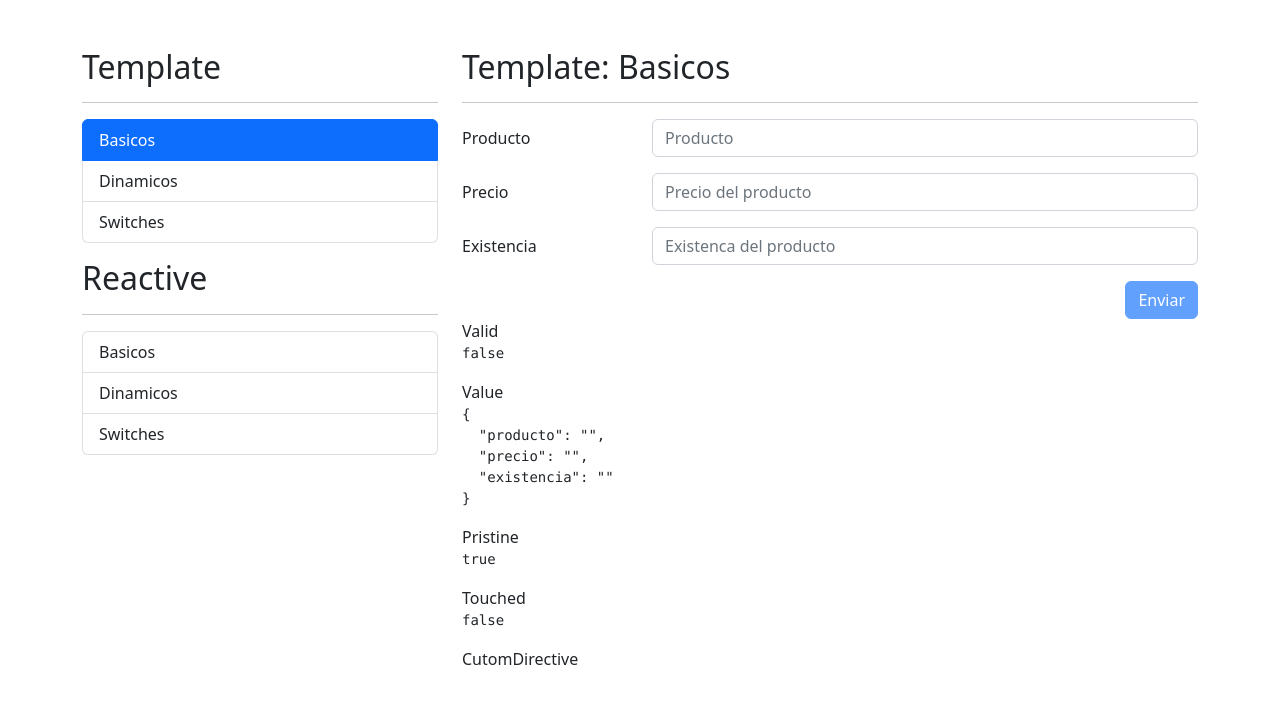
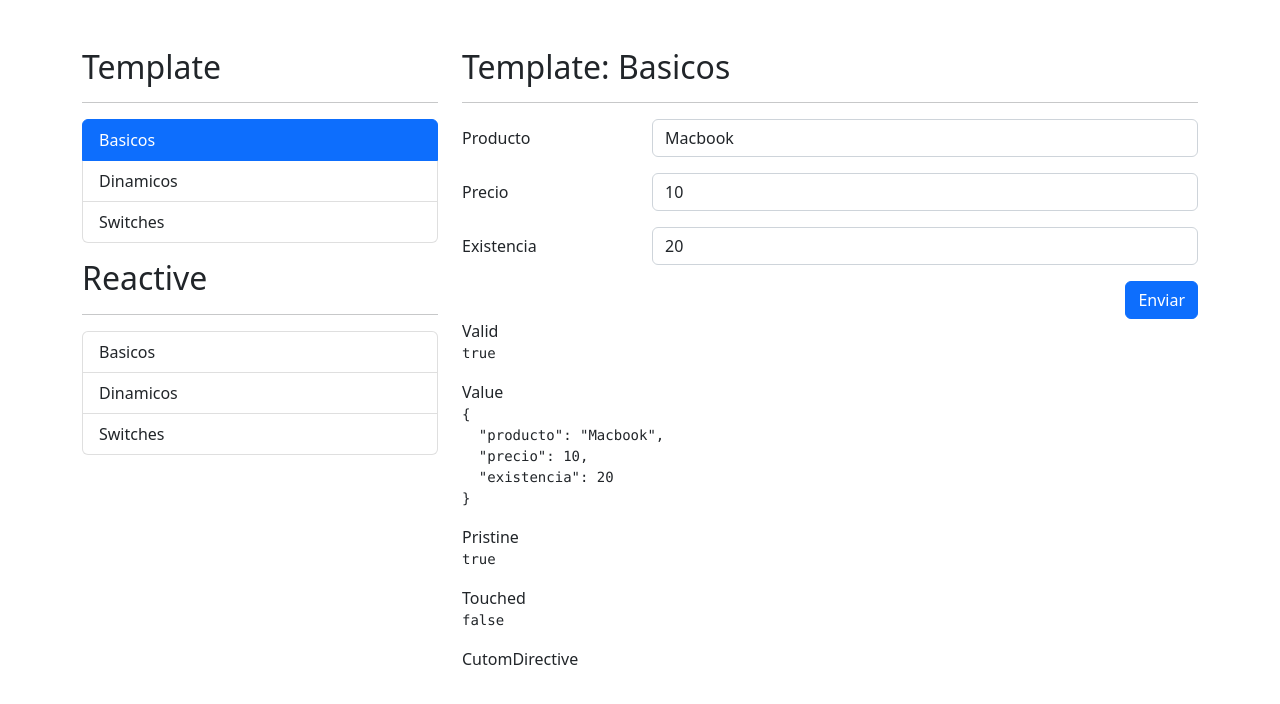
Before and after one commit to vargas0912/formulariosApp, an Angular app: page /template/basicos in a window 1280 px wide. Shown: the top 704 px of the page. Built offline with nearby package versions, Linux system fonts and the light colour scheme.

Commit message:
Add clear form

```diff
--- a/src/app/template/basicos/basicos.component.html
+++ b/src/app/template/basicos/basicos.component.html
@@ -11,7 +11,7 @@
           <input type="text"
             class="form-control"
             placeholder="Producto"
-            ngModel
+            [ngModel]="initForm.producto"
             name="producto"
             autocomplete="off"
             required
@@ -31,7 +31,7 @@
           <input type="number"
             class="form-control"
             placeholder="Precio del producto"
-            ngModel
+            [ngModel]="initForm.precio"
             name="precio"
             required
           >
@@ -49,7 +49,7 @@
           <input type="number"
             class="form-control"
             placeholder="Existenca del producto"
-            ngModel
+            [ngModel]="initForm.existencia"
             name="existencia"
             customMin
             [minimo]="0"
--- a/src/app/template/basicos/basicos.component.ts
+++ b/src/app/template/basicos/basicos.component.ts
@@ -14,6 +14,12 @@ export class BasicosComponent implements OnInit {
   ngOnInit() {
   }
 
+  initForm = {
+    producto: 'Macbook',
+    precio: 10,
+    existencia: 20
+  }
+
 
   nameValid(): boolean {
     return this.myForm?.controls['producto']?.invalid &&
@@ -25,7 +31,13 @@ export class BasicosComponent implements OnInit {
   }
 
   save(myForm: NgForm){
-    console.log(myForm.value );
+    //console.log(myForm.value );
+    console.log('Posteo exitoso');
+
+    this.myForm.resetForm({
+      precio: 0,
+      existencia: 0
+    })
 
   }
 
```
